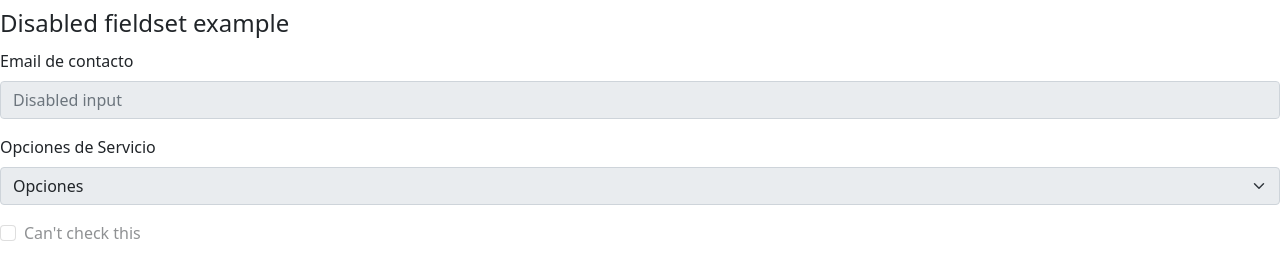
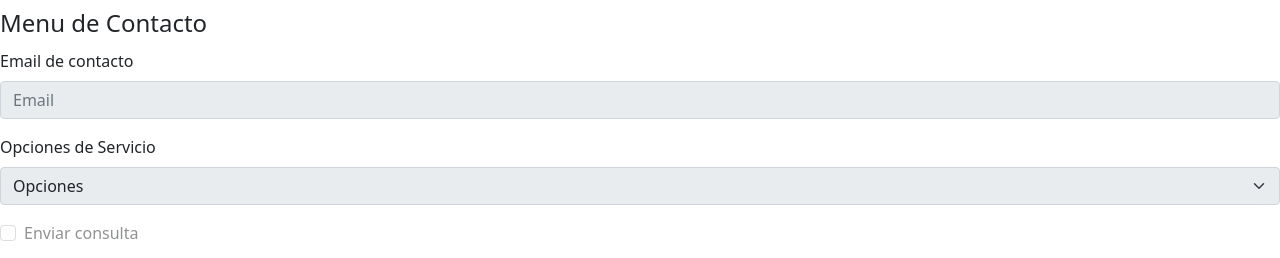
Before and after one commit to juliaanrn/comunicacionE, a plain HTML site: page html/contacto.html in a window 1280 px wide. Shown: the part 273-531 px from the top of the page. Drawn offline with nearby package versions, Linux system fonts and the light colour scheme.

Commit message:
formulario

```diff
--- a/html/contacto.html
+++ b/html/contacto.html
@@ -45,10 +45,10 @@
 
   <form>
     <fieldset disabled>
-      <legend>Disabled fieldset example</legend>
+      <legend>Menu de Contacto</legend>
       <div class="mb-3">
         <label for="Email" class="form-label">Email de contacto</label>
-        <input type="text" id="disabledTextInput" class="form-control" placeholder="Disabled input">
+        <input type="text" id="disabledTextInput" class="form-control" placeholder="Email">
       </div>
       <div class="mb-3">
         <label for="disabledSelect" class="form-label">Opciones de Servicio</label>
@@ -60,7 +60,7 @@
         <div class="form-check">
           <input class="form-check-input" type="checkbox" id="disabledFieldsetCheck" disabled>
           <label class="form-check-label" for="disabledFieldsetCheck">
-            Can't check this
+            Enviar consulta
           </label>
         </div>
       </div>
```
